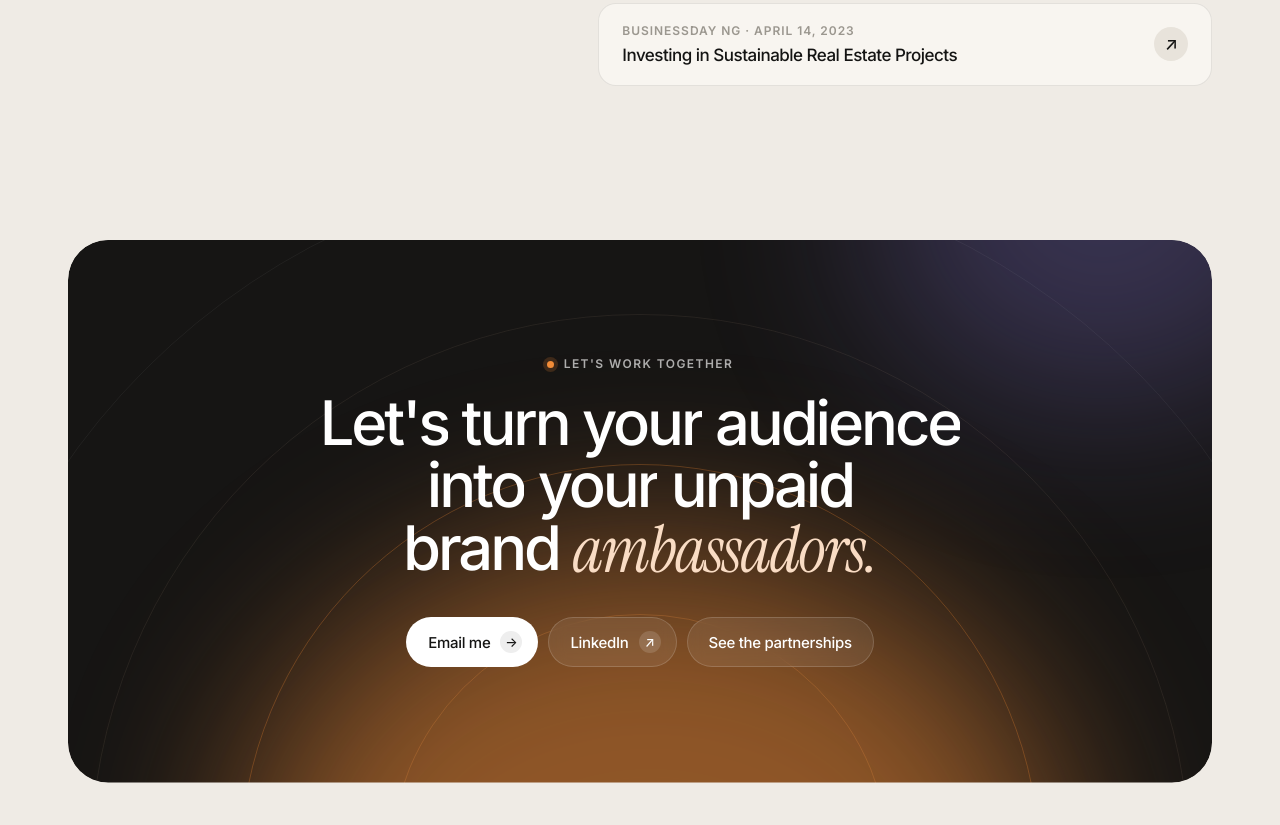
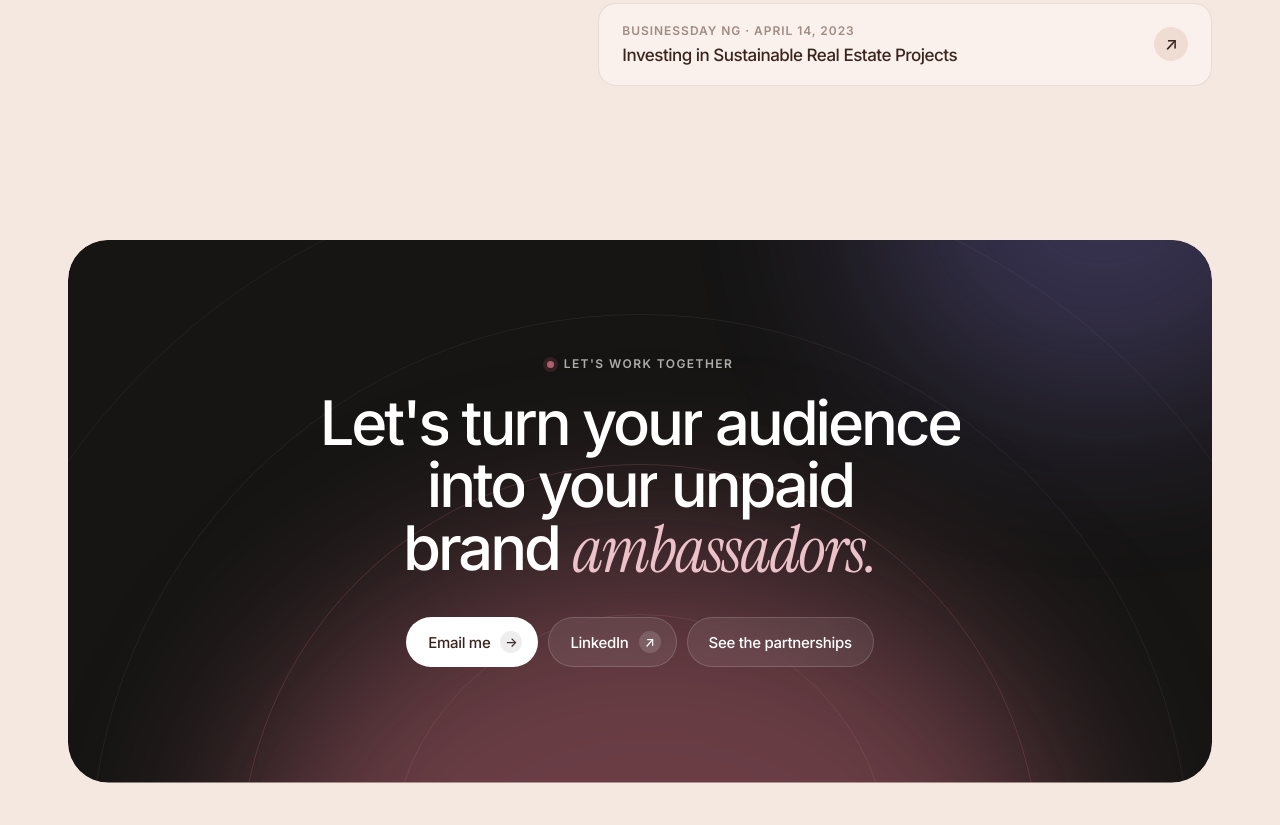
Before and after one commit to olamiii/veeportfolio, a plain HTML site: page index.html in a window 1280 px wide. Shown: the part 8575-9400 px from the top of the page. Drawn offline with Linux system fonts and the light colour scheme.

Commit message:
Espresso and rose colour scheme across the site
Co-Authored-By: Claude Opus 5.5 <noreply@anthropic.com>
Claude-Session: https://claude.ai/code/session_01EuoyPhTUtLkXCk1xZZ2jTY

```diff
--- a/css/style.css
+++ b/css/style.css
@@ -11,23 +11,23 @@
    ========================================================= */
 
 :root {
-  --bg: #efebe5;
-  --bg-2: #e8e3db;
-  --card: #f8f5f0;
-  --paper: #fbf9f5;
-  --ink: #141413;
-  --ink-2: #232321;
-  --muted: #6b6862;
-  --muted-2: #9b978f;
-  --line: rgba(20, 20, 19, 0.09);
-  --line-2: rgba(20, 20, 19, 0.14);
-  --on-ink: #ffffff;
-  --dark-surface: #161514;
-  --nav-glass: rgba(248, 245, 240, 0.78);
-  --glass: rgba(251, 249, 245, 0.86);
-  --chip-bg: rgba(255, 255, 255, 0.7);
-  --dim-text: rgba(20, 20, 19, 0.66);
-  --dim-text-2: rgba(20, 20, 19, 0.6);
+  --bg: #f5e8e1;
+  --bg-2: #efddd4;
+  --card: #faf1ec;
+  --paper: #fdf7f3;
+  --ink: #3a241e;
+  --ink-2: #4a3029;
+  --muted: #76625b;
+  --muted-2: #a08c84;
+  --line: rgba(58, 36, 30, 0.10);
+  --line-2: rgba(58, 36, 30, 0.16);
+  --on-ink: #fdf7f3;
+  --dark-surface: #2b1b16;
+  --nav-glass: rgba(250, 241, 236, 0.8);
+  --glass: rgba(253, 247, 243, 0.86);
+  --chip-bg: rgba(255, 255, 255, 0.6);
+  --dim-text: rgba(58, 36, 30, 0.68);
+  --dim-text-2: rgba(58, 36, 30, 0.6);
 
   --sage: #dfeee4;
   --sage-2: #b5d4a0;
@@ -36,8 +36,8 @@
   --lav: #e7e2f6;
   --sky: #dde9f4;
   --blush: #fde7ea;
-  --accent: #f28c38;
-  --accent-2: #e06a2a;
+  --accent: #b0606e;
+  --accent-2: #9c4a58;
   --green: #3dba6f;
 
   --sans: "Inter", ui-sans-serif, system-ui, -apple-system, "Segoe UI", sans-serif;
@@ -52,6 +52,8 @@
   --ease-out: cubic-bezier(0.16, 1, 0.3, 1);
   --max: 1240px;
   --g: clamp(16px, 4vw, 48px);
+  --rose: #9c4a58;
+  --rose-soft: #ecc1c8;
 }
 
 *, *::before, *::after { box-sizing: border-box; }
@@ -74,7 +76,7 @@ em { font-family: var(--serif); font-style: italic; font-weight: 400; letter-spa
 .h2 { margin: 0; font-size: clamp(36px, 4.8vw, 64px); font-weight: 500; line-height: 1.02; letter-spacing: -0.05em; text-wrap: balance; }
 .display em, .h2 em { font-size: 1.06em; letter-spacing: -0.025em; }
 .eyebrow { margin: 0 0 18px; display: inline-flex; align-items: center; gap: 10px; font-size: 12px; font-weight: 600; letter-spacing: 0.12em; text-transform: uppercase; color: var(--muted); }
-.eyebrow::before { content: ""; width: 7px; height: 7px; border-radius: 50%; background: var(--accent); box-shadow: 0 0 0 4px rgba(242, 140, 56, 0.18); }
+.eyebrow::before { content: ""; width: 7px; height: 7px; border-radius: 50%; background: var(--accent); box-shadow: 0 0 0 4px rgba(176, 96, 110, 0.18); }
 .eyebrow--light { color: rgba(255, 255, 255, 0.65); }
 
 /* Section headers */
@@ -96,11 +98,11 @@ em { font-family: var(--serif); font-style: italic; font-weight: 400; letter-spa
 .btn--dark { background: var(--ink); color: var(--on-ink); box-shadow: 0 1px 0 rgba(255,255,255,.12) inset, 0 10px 22px -10px rgba(0,0,0,.6); }
 .btn--dark::before, .btn--light::before {
   content: ""; position: absolute; inset: 0; z-index: -1; border-radius: inherit;
-  background: radial-gradient(120px circle at var(--mx, 50%) var(--my, 50%), rgba(242,140,56,.55), transparent 70%);
+  background: radial-gradient(120px circle at var(--mx, 50%) var(--my, 50%), rgba(176, 96, 110,.55), transparent 70%);
   opacity: 0; transition: opacity 0.4s;
 }
 .btn--dark:hover::before, .btn--light:hover::before { opacity: 1; }
-.btn--light { background: #fff; color: #141413; }
+.btn--light { background: #fff; color: #3a241e; }
 .btn--line { background: transparent; color: var(--ink); box-shadow: inset 0 0 0 1px var(--line-2); }
 .btn--line:hover { background: var(--paper); }
 .btn--glass { background: rgba(255,255,255,.08); color: #fff; box-shadow: inset 0 0 0 1px rgba(255,255,255,.16); backdrop-filter: blur(8px); }
@@ -121,12 +123,12 @@ em { font-family: var(--serif); font-style: italic; font-weight: 400; letter-spa
 .glow { position: absolute; inset: 0; overflow: hidden; pointer-events: none; z-index: 0; }
 .glow i { position: absolute; border-radius: 50%; filter: blur(90px); animation: drift 20s ease-in-out infinite alternate; }
 .glow--hero i:nth-child(1) { width: 44vw; height: 44vw; left: -14vw; top: -8vw; background: var(--peach); opacity: .75; }
-.glow--hero i:nth-child(2) { width: 36vw; height: 36vw; right: -8vw; top: 10%; background: var(--lav); opacity: .8; animation-delay: -7s; }
-.glow--hero i:nth-child(3) { width: 30vw; height: 30vw; left: 30%; bottom: -12vw; background: var(--sage); opacity: .7; animation-delay: -13s; }
+.glow--hero i:nth-child(2) { width: 36vw; height: 36vw; right: -8vw; top: 10%; background: #ecd0d6; opacity: .8; animation-delay: -7s; }
+.glow--hero i:nth-child(3) { width: 30vw; height: 30vw; left: 30%; bottom: -12vw; background: #f1dccd; opacity: .7; animation-delay: -13s; }
 .glow--card i:nth-child(1) { width: 260px; height: 260px; right: -80px; top: -90px; background: var(--accent); opacity: .45; }
-.glow--card i:nth-child(2) { width: 200px; height: 200px; left: -60px; bottom: -100px; background: #7a6bd6; opacity: .3; }
+.glow--card i:nth-child(2) { width: 200px; height: 200px; left: -60px; bottom: -100px; background: #c98b97; opacity: .3; }
 .glow--dark i:nth-child(1) { width: 50vw; height: 30vw; left: -10vw; top: -10vw; background: var(--accent); opacity: .16; }
-.glow--dark i:nth-child(2) { width: 40vw; height: 30vw; right: -10vw; bottom: -10vw; background: #7a6bd6; opacity: .16; }
+.glow--dark i:nth-child(2) { width: 40vw; height: 30vw; right: -10vw; bottom: -10vw; background: #c98b97; opacity: .16; }
 .glow--cta i:nth-child(1) { width: 70%; height: 120%; left: 15%; bottom: -80%; background: var(--accent); opacity: .55; }
 .glow--cta i:nth-child(2) { width: 40%; height: 70%; right: -10%; top: -40%; background: #8a7be0; opacity: .3; }
 @keyframes drift { to { transform: translate3d(5%, -5%, 0) scale(1.12); } }
@@ -189,7 +191,7 @@ em { font-family: var(--serif); font-style: italic; font-weight: 400; letter-spa
 }
 .note__label { display: block; font-size: 10px; font-weight: 600; letter-spacing: 0.1em; text-transform: uppercase; color: var(--muted-2); margin-bottom: 8px; }
 .note p { margin: 0; font-size: 14px; line-height: 1.4; font-weight: 500; letter-spacing: -0.02em; }
-.note mark { background: linear-gradient(transparent 55%, rgba(242,140,56,.35) 55%); color: inherit; padding: 0 2px; }
+.note mark { background: linear-gradient(transparent 55%, rgba(176, 96, 110,.35) 55%); color: inherit; padding: 0 2px; }
 .note__sign { display: block; margin-top: 10px; text-align: right; font-family: var(--serif); font-style: italic; font-size: 17px; color: var(--green); }
 @keyframes float { 0%, 100% { transform: rotate(-4deg) translateY(0); } 50% { transform: rotate(-3deg) translateY(-10px); } }
 
@@ -278,7 +280,7 @@ em { font-family: var(--serif); font-style: italic; font-weight: 400; letter-spa
 
 /* ---------- Band ---------- */
 .band { margin-top: clamp(80px, 10vw, 140px); background: var(--ink); color: #fff; padding: clamp(48px, 6vw, 72px) 0; position: relative; overflow: hidden; }
-.band::before { content: ""; position: absolute; inset: 0; background: radial-gradient(60% 120% at 0% 0%, rgba(242,140,56,.22), transparent 60%), radial-gradient(50% 120% at 100% 100%, rgba(138,123,224,.18), transparent 60%); }
+.band::before { content: ""; position: absolute; inset: 0; background: radial-gradient(60% 120% at 0% 0%, rgba(176, 96, 110,.22), transparent 60%), radial-gradient(50% 120% at 100% 100%, rgba(201, 139, 151,.18), transparent 60%); }
 .band__grid { position: relative; display: grid; grid-template-columns: repeat(4, 1fr); gap: 24px; }
 .band__item { padding-left: 20px; border-left: 1px solid rgba(255,255,255,.14); }
 .band__item strong { display: block; white-space: nowrap; font-size: clamp(34px, 5vw, 72px); font-weight: 500; letter-spacing: -0.06em; line-height: 1; font-variant-numeric: tabular-nums; }
@@ -331,9 +333,9 @@ a.svc:hover footer i { background: var(--ink); color: var(--on-ink); transform:
 .timeline__rail { position: absolute; left: 0; right: 0; top: 6px; height: 2px; background: rgba(255,255,255,.12); border-radius: 2px; }
 .timeline__fill { position: absolute; inset: 0; width: calc(var(--prog, 0) * 100%); background: linear-gradient(90deg, var(--accent), var(--peach)); border-radius: inherit; }
 .tstep { position: relative; padding: 26px 24px; border-radius: 22px; background: rgba(255,255,255,.04); box-shadow: inset 0 0 0 1px rgba(255,255,255,.08); transition: background .5s, box-shadow .5s; }
-.tstep.is-lit { background: rgba(255,255,255,.07); box-shadow: inset 0 0 0 1px rgba(242,140,56,.35); }
+.tstep.is-lit { background: rgba(255,255,255,.07); box-shadow: inset 0 0 0 1px rgba(176, 96, 110,.35); }
 .tstep__dot { position: absolute; left: 24px; top: -34px; width: 14px; height: 14px; border-radius: 50%; background: #121211; box-shadow: inset 0 0 0 2px rgba(255,255,255,.25); transition: box-shadow .4s, background .4s; }
-.tstep.is-lit .tstep__dot { background: var(--accent); box-shadow: 0 0 0 6px rgba(242,140,56,.2); }
+.tstep.is-lit .tstep__dot { background: var(--accent); box-shadow: 0 0 0 6px rgba(176, 96, 110,.2); }
 .tstep small { font-family: var(--serif); font-style: italic; font-size: 18px; color: rgba(255,255,255,.55); }
 .tstep h3 { margin: 26px 0 8px; font-size: 24px; font-weight: 500; letter-spacing: -0.04em; }
 .tstep p { margin: 0 0 22px; color: rgba(255,255,255,.58); font-size: 14px; }
@@ -399,7 +401,7 @@ a.svc:hover footer i { background: var(--ink); color: var(--on-ink); transform:
 .rings i:nth-child(3) { width: 1100px; height: 1100px; animation-delay: -3s; }
 .rings i:nth-child(4) { width: 1400px; height: 1400px; animation-delay: -4.5s; }
 .glow--cta { z-index: -2; }
-@keyframes ring { 0%, 100% { opacity: .5; } 50% { opacity: 1; border-color: rgba(242,140,56,.28); } }
+@keyframes ring { 0%, 100% { opacity: .5; } 50% { opacity: 1; border-color: rgba(176, 96, 110,.28); } }
 
 /* ---------- Footer ---------- */
 .footer { position: relative; overflow: hidden; padding-top: clamp(72px, 9vw, 120px); }
@@ -490,7 +492,7 @@ a.svc:hover footer i { background: var(--ink); color: var(--on-ink); transform:
    ========================================================= */
 
 /* Hero proof badge (replaces face stack) */
-.proof__badge { display: grid; place-items: center; width: 42px; height: 42px; border-radius: 50%; background: var(--ink); color: var(--accent); font-size: 18px; box-shadow: 0 0 0 4px rgba(242,140,56,.16); }
+.proof__badge { display: grid; place-items: center; width: 42px; height: 42px; border-radius: 50%; background: var(--ink); color: var(--accent); font-size: 18px; box-shadow: 0 0 0 4px rgba(176, 96, 110,.16); }
 
 /* Approach: three cards instead of two */
 .pf--3 { grid-template-columns: repeat(3, 1fr); max-width: none; }
@@ -603,7 +605,7 @@ a.svc:hover footer i { background: var(--ink); color: var(--on-ink); transform:
 .cs-media { position: relative; margin: 0; aspect-ratio: 16 / 8; border-radius: 32px; overflow: hidden; box-shadow: var(--sh-lg); }
 .cs-media .ph__lockup { font-size: clamp(40px, 6vw, 88px); max-width: 14ch; }
 .cs-metric { display: grid; grid-template-columns: 1fr 1fr; gap: 14px 40px; margin-top: 14px; padding: clamp(28px, 4vw, 44px); border-radius: 28px; background: var(--dark-surface); color: #fff; position: relative; overflow: hidden; }
-.cs-metric::before { content: ""; position: absolute; inset: 0; background: radial-gradient(60% 120% at 0% 0%, rgba(242,140,56,.25), transparent 60%); }
+.cs-metric::before { content: ""; position: absolute; inset: 0; background: radial-gradient(60% 120% at 0% 0%, rgba(176, 96, 110,.25), transparent 60%); }
 .cs-metric > * { position: relative; }
 .cs-metric strong { display: block; font-size: clamp(48px, 7vw, 96px); font-weight: 500; letter-spacing: -0.06em; line-height: 1; }
 .cs-metric div:nth-child(2) strong { color: var(--peach); }
@@ -795,33 +797,36 @@ a.svc:hover footer i { background: var(--ink); color: var(--on-ink); transform:
 :root { color-scheme: light; }
 :root[data-theme="dark"] {
   color-scheme: dark;
-  --bg: #121110;
-  --bg-2: #24221f;
-  --card: #1b1a18;
-  --paper: #22201d;
-  --ink: #f2eee7;
-  --ink-2: #e4dfd6;
-  --muted: #a7a197;
-  --muted-2: #7f796f;
+  --bg: #15100e;
+  --bg-2: #261d1a;
+  --card: #1d1613;
+  --paper: #241b18;
+  --ink: #f4e9e4;
+  --ink-2: #e6d8d2;
+  --muted: #b0a099;
+  --muted-2: #857570;
   --line: rgba(255, 255, 255, 0.08);
   --line-2: rgba(255, 255, 255, 0.14);
-  --on-ink: #141413;
-  --dark-surface: #1e1c1a;
-  --nav-glass: rgba(30, 28, 26, 0.78);
-  --glass: rgba(30, 28, 26, 0.84);
+  --on-ink: #2a1a15;
+  --dark-surface: #211815;
+  --nav-glass: rgba(33, 24, 21, 0.8);
+  --glass: rgba(33, 24, 21, 0.84);
   --chip-bg: rgba(255, 255, 255, 0.07);
-  --dim-text: rgba(242, 238, 231, 0.72);
-  --dim-text-2: rgba(242, 238, 231, 0.6);
+  --dim-text: rgba(244, 233, 228, 0.72);
+  --dim-text-2: rgba(244, 233, 228, 0.6);
   --sage: #1c2a21;
   --peach: #33241a;
   --peach-2: #2a1f18;
   --lav: #241f36;
   --sky: #1a2531;
   --blush: #2f1f23;
-  --accent-2: #f2955a;
+  --accent-2: #e3a6b1;
   --sh-sm: 0 1px 2px rgba(0, 0, 0, 0.3), 0 2px 8px rgba(0, 0, 0, 0.2);
   --sh: 0 2px 4px rgba(0, 0, 0, 0.2), 0 14px 34px -10px rgba(0, 0, 0, 0.55);
   --sh-lg: 0 40px 80px -30px rgba(0, 0, 0, 0.7), 0 10px 24px -8px rgba(0, 0, 0, 0.4);
+  --accent: #d9919e;
+  --rose: #dd9aa6;
+  --rose-soft: #ecc1c8;
 }
 :root[data-theme="dark"] body { background: var(--bg); color: var(--ink); }
 :root[data-theme="dark"] .glow i { opacity: .55; }
@@ -846,11 +851,11 @@ a.svc:hover footer i { background: var(--ink); color: var(--on-ink); transform:
 :root[data-theme="dark"] .portrait__tag { background: rgba(20,20,19,.78); }
 :root[data-theme="dark"] .btn--line:hover { background: var(--paper); }
 :root[data-theme="dark"] .btn--dark .btn__arrow { background: rgba(20,20,19,.1); }
-:root[data-theme="dark"] .btn--dark::before { background: radial-gradient(120px circle at var(--mx, 50%) var(--my, 50%), rgba(242,140,56,.45), transparent 70%); }
+:root[data-theme="dark"] .btn--dark::before { background: radial-gradient(120px circle at var(--mx, 50%) var(--my, 50%), rgba(176, 96, 110,.45), transparent 70%); }
 :root[data-theme="dark"] .brand { box-shadow: 0 0 0 1px rgba(255,255,255,.06); }
 :root[data-theme="dark"] .gallery figure, :root[data-theme="dark"] .about__img, :root[data-theme="dark"] .portrait { box-shadow: 0 0 0 1px rgba(255,255,255,.05), var(--sh-lg); }
 :root[data-theme="dark"] .footer__big-text { background-image: linear-gradient(90deg, var(--accent-2) 50%, var(--ink) 50%); }
-:root[data-theme="dark"] ::selection { background: var(--accent); color: #141413; }
+:root[data-theme="dark"] ::selection { background: var(--accent); color: #2a1a15; }
 
 /* ---------- Theme toggle ---------- */
 .theme-toggle { position: relative; flex-shrink: 0; width: 42px; height: 42px; border-radius: 50%; border: 0; cursor: pointer; display: grid; place-items: center; background: var(--chip-bg); color: var(--ink); box-shadow: inset 0 0 0 1px var(--line-2); transition: background .3s, transform .5s var(--ease); }
@@ -867,7 +872,7 @@ a.svc:hover footer i { background: var(--ink); color: var(--on-ink); transform:
 }
 
 /* Dark-mode fixes: accents on always-dark surfaces use the light peach, not the theme token */
-.cta__card .h2 em, .sh--dark .h2 em, .cs-metric div:nth-child(2) strong { color: #f9dcc4; }
+.cta__card .h2 em, .sh--dark .h2 em, .cs-metric div:nth-child(2) strong { color: var(--rose-soft); }
 :root[data-theme="dark"] .stack .proj__media.ph { background: none; }
 :root[data-theme="dark"] .pf__card--fix .pf__icon { background: var(--ink); color: var(--on-ink); }
 
@@ -889,7 +894,7 @@ a.svc:hover footer i { background: var(--ink); color: var(--on-ink); transform:
 /* ---------- Case pages: three metrics, story block, caption ---------- */
 .cs-metric--3 { grid-template-columns: repeat(3, 1fr); }
 .cs-metric--3 div:nth-child(2) strong { color: #fff; }
-.cs-metric--3 div:nth-child(3) strong { color: #f9dcc4; }
+.cs-metric--3 div:nth-child(3) strong { color: var(--rose-soft); }
 .cs-metric--3 strong { font-size: clamp(40px, 5.4vw, 76px); }
 .cs-caption { margin: 12px 0 0; text-align: center; font-family: var(--serif); font-style: italic; font-size: 17px; color: var(--muted); }
 .cs-story { display: grid; grid-template-columns: 0.9fr 1.1fr; gap: clamp(24px, 4vw, 56px); align-items: center; margin-top: 14px; padding: clamp(20px, 3vw, 32px); border-radius: 28px; background: var(--card); box-shadow: inset 0 0 0 1px var(--line); }
@@ -1024,3 +1029,8 @@ a.svc:hover footer i { background: var(--ink); color: var(--on-ink); transform:
 .bw-index span { font-size: 14px; color: var(--muted); }
 .bw-index a:hover b { text-decoration: underline; text-underline-offset: 4px; }
 @media (max-width: 760px) { .bw-index { grid-template-columns: 1fr; gap: 6px; } }
+
+/* Espresso & rose */
+.display em, .h2 em { color: var(--rose); }
+:root[data-theme="dark"] .glow--hero i:nth-child(2) { background: #3a2229; }
+:root[data-theme="dark"] .glow--hero i:nth-child(3) { background: #33241c; }
```
Also changed, not shown: brand-work.html (+2 -2 lines), index.html (+2 -2 lines), partnerships/art-x-lagos.html (+2 -2 lines), partnerships/moonshot-techcabal.html (+2 -2 lines), partnerships/the-house-lagos-fashion-week.html (+2 -2 lines), partnerships/the-juice-lagos-cocktail-week.html (+2 -2 lines).
